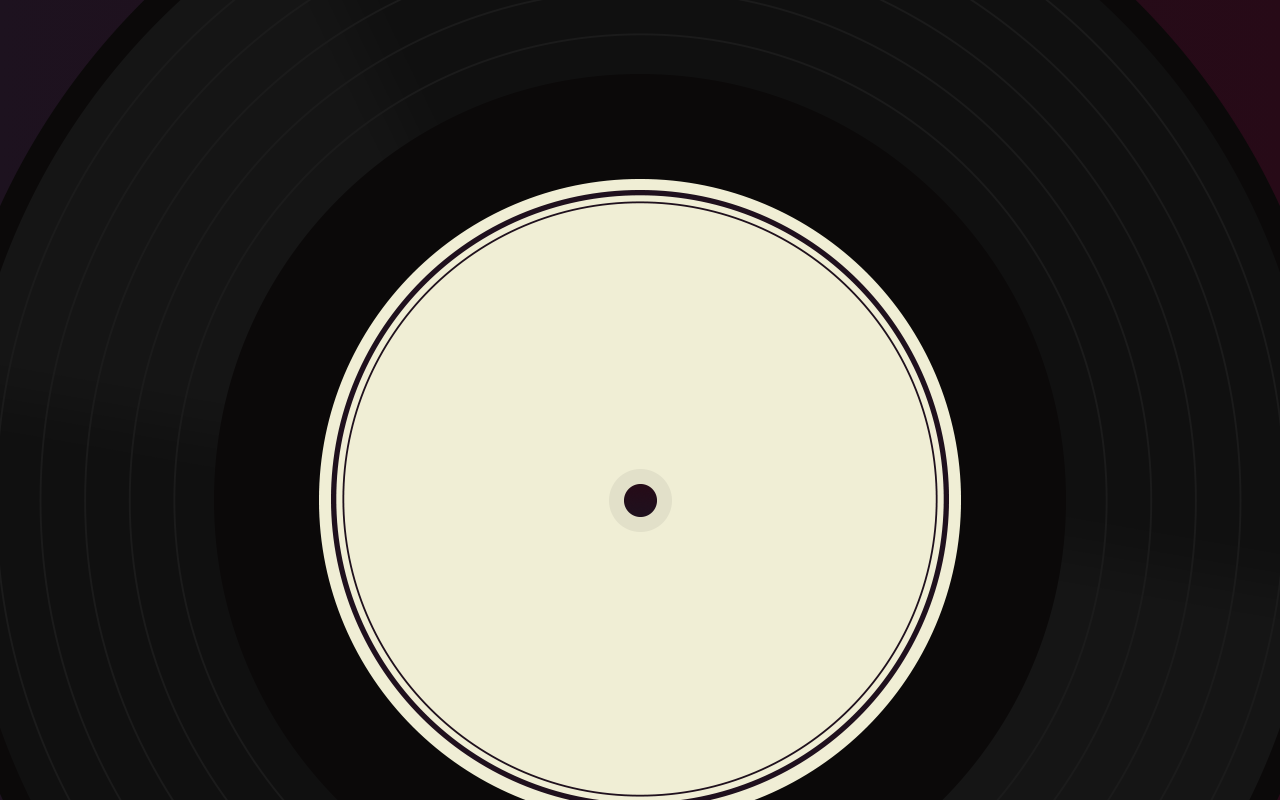
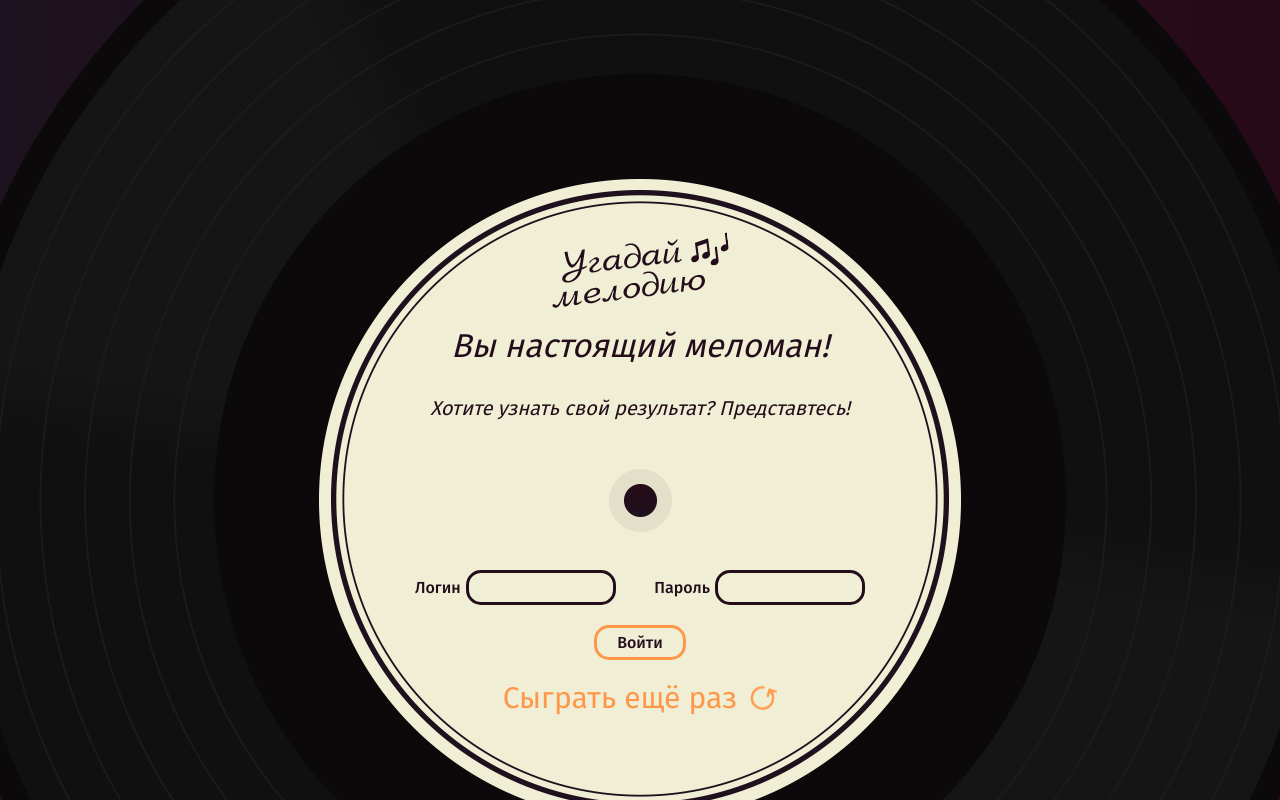
Before and after one commit to artytrik/Guess-melody, a React app: page /auth in a window 1280 px wide. Shown: the top 800 px of the page. Built offline with nearby package versions, Linux system fonts and the light colour scheme; no server answers.

Commit message:
Добавляет компонент экрана авторизации

```diff
--- a/src/components/app/app.jsx
+++ b/src/components/app/app.jsx
@@ -14,6 +14,7 @@ import GameOverScreen from '../game-over-screen/game-over-screen.jsx';
 import WinScreen from '../win-screen/win-screen.jsx';
 import {getStep, getMistakes, getMaxMistakes} from '../../reducer/game/selectors.js';
 import {getQuestions} from '../../reducer/data/selectors.js';
+import AuthorizationScreen from '../authorization-screen/authorization-screen.jsx';
 
 const GenreQuestionScreenWrapped = withActivePlayer(withUserAnswer(GenreQuestionScreen));
 const ArtistQuestionScreenWrapped = withActivePlayer(ArtistQuestionScreen);
@@ -109,6 +110,12 @@ class App extends PureComponent {
               onAnswer={() => {}}
             />
           </Route>
+          <Route exact path="/auth">
+            <AuthorizationScreen
+              onReplayButtonClick={() => {}}
+              onSubmit={() => {}}
+            />
+          </Route>
         </Switch>
       </BrowserRouter>
     );
--- /dev/null
+++ b/src/components/authorization-screen/authorization-screen.jsx
@@ -0,0 +1,91 @@
+import React from 'react';
+import PropTypes from 'prop-types';
+
+class AuthorizationScreen extends React.PureComponent {
+  constructor(props) {
+    super(props);
+
+    this.loginRef = React.createRef();
+    this.passwordRef = React.createRef();
+
+    this.handleSubmit = this.handleSubmit.bind(this);
+  }
+
+  handleSubmit(evt) {
+    const {onSubmit} = this.props;
+
+    evt.preventDefault();
+
+    onSubmit({
+      login: this.loginRef.current.value,
+      password: this.passwordRef.current.value
+    });
+  }
+
+  render() {
+    const {onReplayButtonClick} = this.props;
+
+    return (
+      <section className="login">
+        <div className="login__logo">
+          <img
+            src="img/melody-logo.png"
+            alt="Угадай мелодию"
+            width={186}
+            height={83}
+          />
+        </div>
+        <h2 className="login__title">Вы настоящий меломан!</h2>
+        <p className="login__text">Хотите узнать свой результат? Представтесь!</p>
+        <form
+          className="login__form"
+          action=""
+          onSubmit={this.handleSubmit}
+        >
+          <p className="login__field">
+            <label className="login__label" htmlFor="name">
+              Логин
+            </label>
+            <input
+              className="login__input"
+              type="text"
+              name="name"
+              id="name"
+              ref={this.loginRef}
+            />
+          </p>
+          <p className="login__field">
+            <label className="login__label" htmlFor="password">
+              Пароль
+            </label>
+            <input
+              className="login__input"
+              type="text"
+              name="password"
+              id="password"
+              ref={this.passwordRef}
+            />
+            <span className="login__error">Неверный пароль</span>
+          </p>
+          <button className="login__button button" type="submit">
+            Войти
+          </button>
+        </form>
+        <button
+          className="replay"
+          type="button"
+          onClick={onReplayButtonClick}
+        >
+          Сыграть ещё раз
+        </button>
+      </section>
+    );
+  }
+}
+
+AuthorizationScreen.propTypes = {
+  onSubmit: PropTypes.func.isRequired,
+  onReplayButtonClick: PropTypes.func.isRequired
+};
+
+export default AuthorizationScreen;
```
Also changed, not shown: 2 other files (tests, documents, lock files or other folders).
